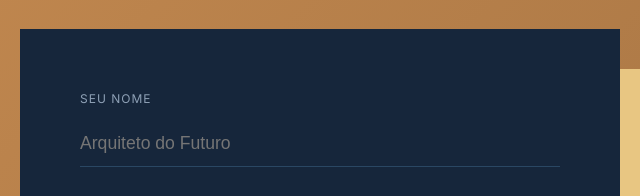
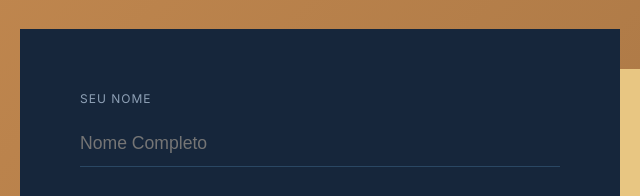
Before and after one commit to rodrigomilano/landing-page-imoveis, a plain HTML site: page arenis/arenis.html in a window 1280 px wide. Shown: the part 6040-6236 px from the top of the page, 320-960 px from the left. Drawn offline with nearby package versions, Linux system fonts and the light colour scheme.

Commit message:
nome completo no form

```diff
--- a/arenis/arenis.html
+++ b/arenis/arenis.html
@@ -609,7 +609,8 @@
             position: relative;
             cursor: pointer;
             transition: var(--transition-architectural);
-            display: block; /* Garante que ocupe a largura total e não centralize */
+            display: block;
+            /* Garante que ocupe a largura total e não centralize */
         }
 
         /* Linha lateral elegante na galeria */
@@ -805,7 +806,8 @@
             }
 
             .nav-links {
-                display: none; /* Esconde menu simples no mobile para foco no CTA */
+                display: none;
+                /* Esconde menu simples no mobile para foco no CTA */
             }
         }
     </style>
@@ -1015,7 +1017,7 @@
                     <form>
                         <div class="form-group">
                             <label class="form-label">Seu Nome</label>
-                            <input type="text" class="form-input" placeholder="Arquiteto do Futuro">
+                            <input type="text" class="form-input" placeholder="Nome Completo">
                         </div>
                         <div class="form-group">
                             <label class="form-label">E-mail de Contato</label>
```
